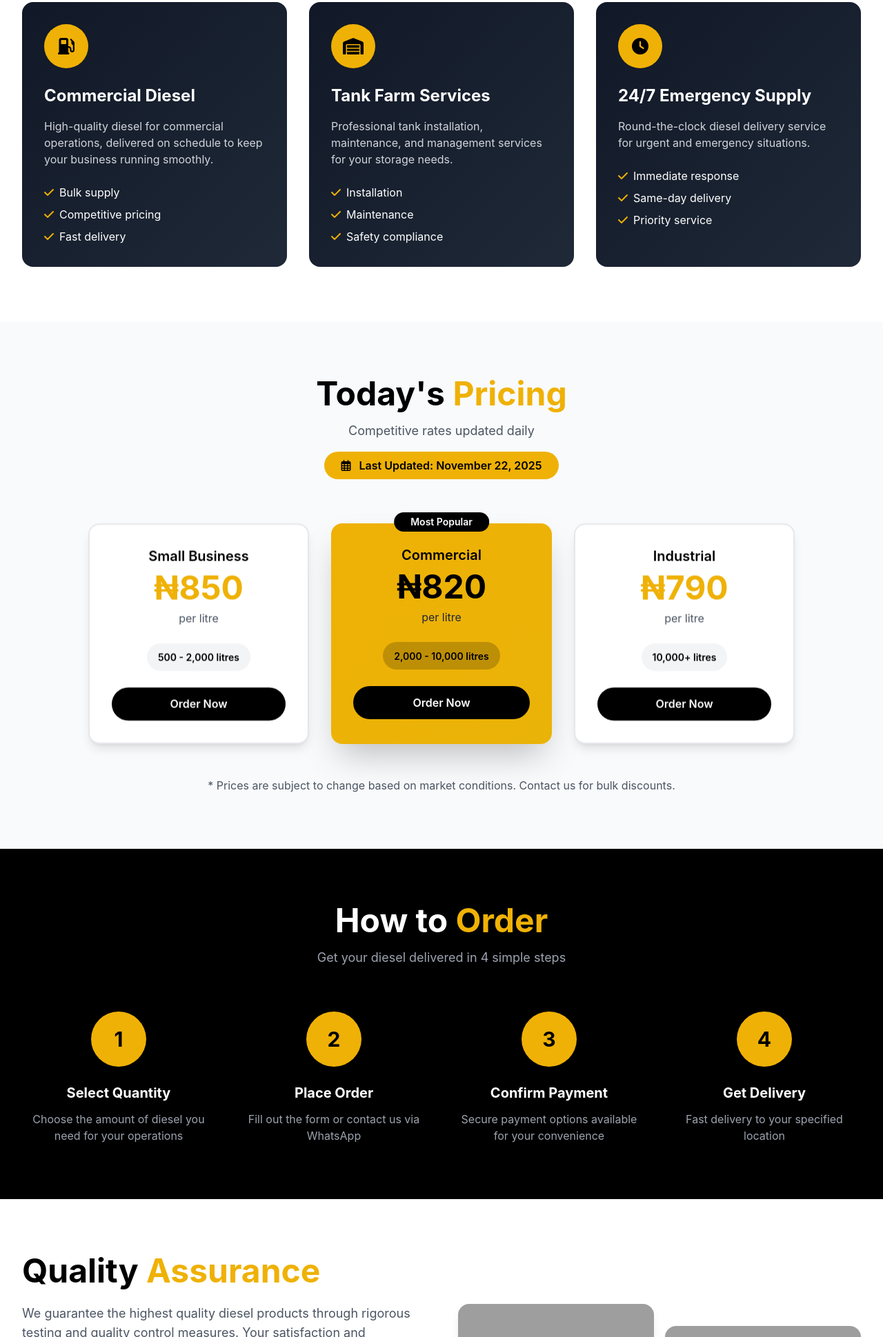
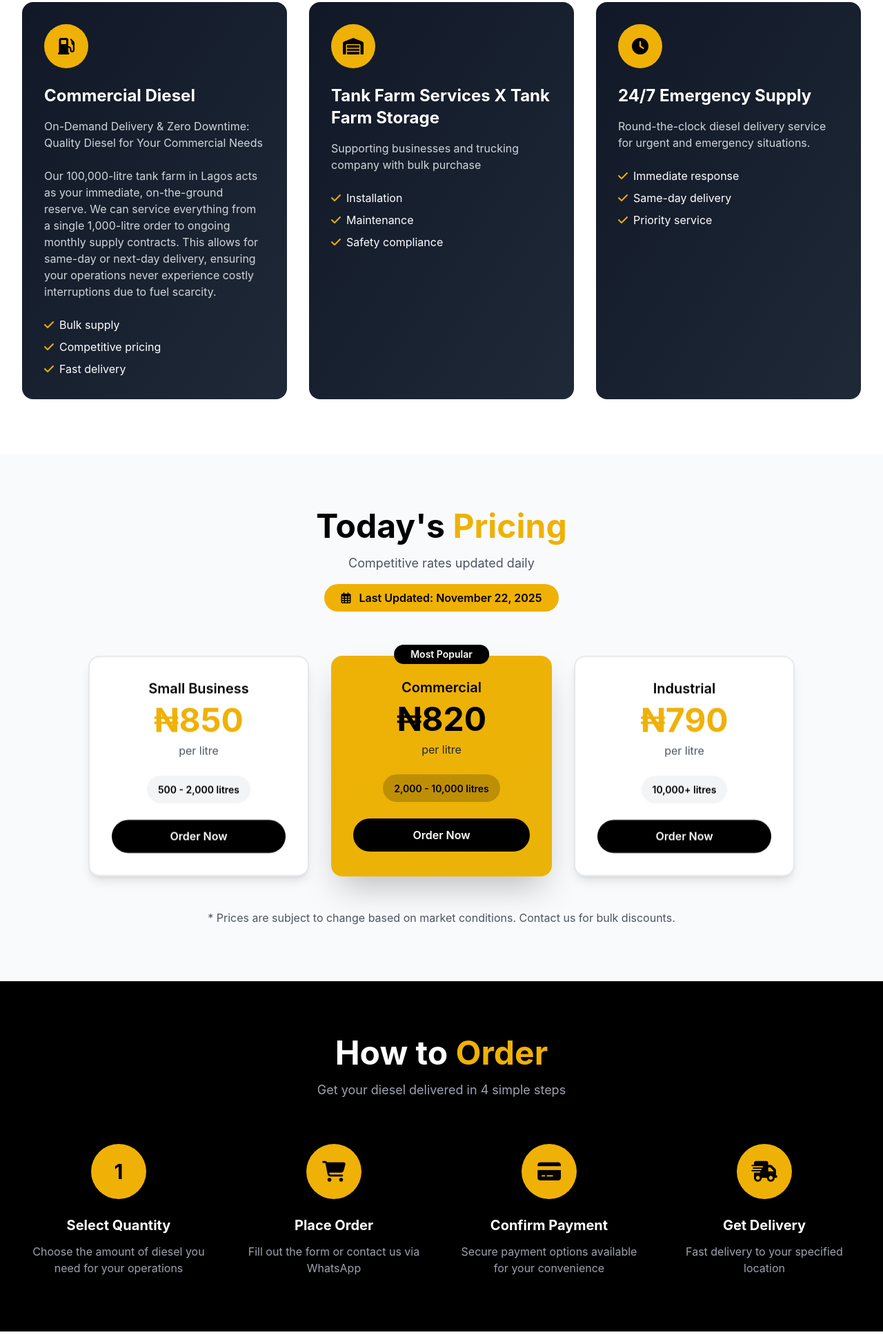
Before and after one commit to biodunprinceps/Mardok-Energy, a plain HTML site: page index.html in a window 1280 px wide. Shown: the part 1033-2972 px from the top of the page at 69% size. Drawn offline with nearby package versions, Linux system fonts and the light colour scheme; grey boxes are pictures that could not be loaded.

Commit message:
Update How to Order section with icons for steps 2-4

```diff
--- a/index.html
+++ b/index.html
@@ -347,8 +347,13 @@
             <i class="fas fa-gas-pump text-2xl text-black"></i>
           </div>
           <h3 class="text-2xl font-bold mb-4">Commercial Diesel</h3>
-          <p class="text-gray-300 mb-6">High-quality diesel for commercial operations, delivered on schedule to keep
-            your business running smoothly.</p>
+          <p class="text-gray-300 mb-6">On-Demand Delivery & Zero Downtime: Quality Diesel for Your Commercial Needs</p>
+          <p class="text-gray-300 mb-6">Our 100,000-litre tank farm in Lagos acts as your immediate, on-the-ground
+            reserve.
+            We can service everything from a single 1,000-litre order to ongoing monthly supply contracts.
+            This allows for same-day or next-day delivery, ensuring your operations never experience costly
+            interruptions due to fuel scarcity.</p>
+
           <ul class="space-y-2">
             <li class="flex items-center"><i class="fas fa-check text-primary mr-2"></i> Bulk supply</li>
             <li class="flex items-center"><i class="fas fa-check text-primary mr-2"></i> Competitive pricing</li>
@@ -362,9 +367,8 @@
           <div class="bg-primary w-16 h-16 rounded-full flex items-center justify-center mb-6">
             <i class="fas fa-warehouse text-2xl text-black"></i>
           </div>
-          <h3 class="text-2xl font-bold mb-4">Tank Farm Services</h3>
-          <p class="text-gray-300 mb-6">Professional tank installation, maintenance, and management services for your
-            storage needs.</p>
+          <h3 class="text-2xl font-bold mb-4">Tank Farm Services X Tank Farm Storage</h3>
+          <p class="text-gray-300 mb-6">Supporting businesses and trucking company with bulk purchase</p>
           <ul class="space-y-2">
             <li class="flex items-center"><i class="fas fa-check text-primary mr-2"></i> Installation</li>
             <li class="flex items-center"><i class="fas fa-check text-primary mr-2"></i> Maintenance</li>
@@ -481,27 +485,24 @@
         </div>
 
         <div class="text-center" data-aos="fade-up" data-aos-duration="600" data-aos-delay="200">
-          <div
-            class="bg-primary w-20 h-20 rounded-full flex items-center justify-center mx-auto mb-6 text-black text-3xl font-bold">
-            2
+          <div class="bg-primary w-20 h-20 rounded-full flex items-center justify-center mx-auto mb-6 text-black">
+            <i class="fas fa-shopping-cart text-3xl"></i>
           </div>
           <h3 class="text-xl font-bold mb-3">Place Order</h3>
           <p class="text-gray-400">Fill out the form or contact us via WhatsApp</p>
         </div>
 
         <div class="text-center" data-aos="fade-up" data-aos-duration="600" data-aos-delay="100">
-          <div
-            class="bg-primary w-20 h-20 rounded-full flex items-center justify-center mx-auto mb-6 text-black text-3xl font-bold">
-            3
+          <div class="bg-primary w-20 h-20 rounded-full flex items-center justify-center mx-auto mb-6 text-black">
+            <i class="fas fa-credit-card text-3xl"></i>
           </div>
           <h3 class="text-xl font-bold mb-3">Confirm Payment</h3>
           <p class="text-gray-400">Secure payment options available for your convenience</p>
         </div>
 
         <div class="text-center" data-aos="fade-up" data-aos-duration="600" data-aos-delay="150">
-          <div
-            class="bg-primary w-20 h-20 rounded-full flex items-center justify-center mx-auto mb-6 text-black text-3xl font-bold">
-            4
+          <div class="bg-primary w-20 h-20 rounded-full flex items-center justify-center mx-auto mb-6 text-black">
+            <i class="fas fa-shipping-fast text-3xl"></i>
           </div>
           <h3 class="text-xl font-bold mb-3">Get Delivery</h3>
           <p class="text-gray-400">Fast delivery to your specified location</p>
```
